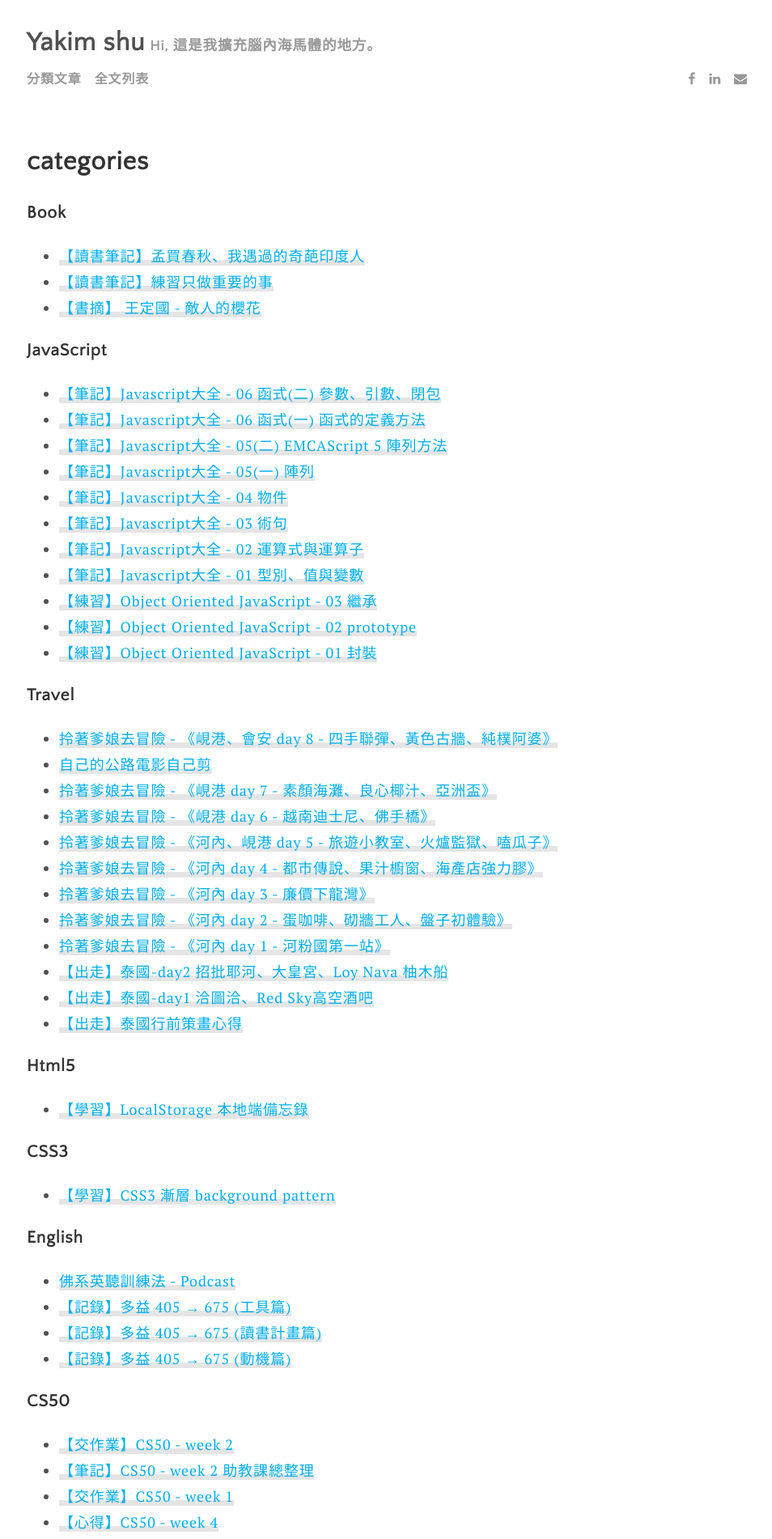
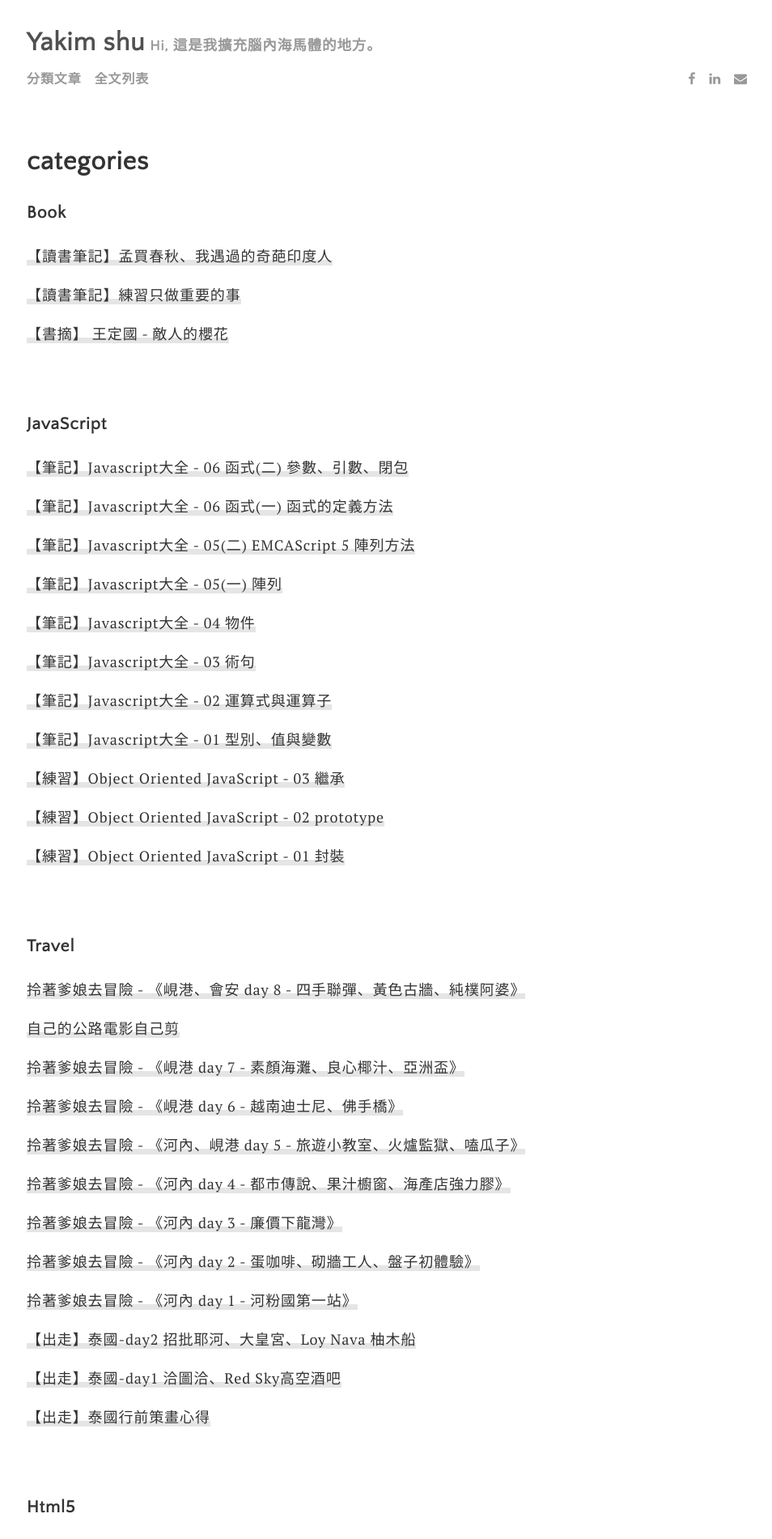
Before and after one commit to yakim-shu/blogger, a Jekyll site: the page built from category.md, in a window 1280 px wide. Shown: the top 1901 px of the page at 81% size, without its empty margins (159-1113 px from the left). Built offline with Jekyll 4.4.1, drawn with Linux system fonts in a browser that asks for light colours; nearby versions of some CDN libraries.

Commit message:
Adjust theme

```diff
--- a/category.md
+++ b/category.md
@@ -5,9 +5,12 @@
 
 {% for category in site.categories %}
   <h3>{{ category[0] }}</h3>
-  <ul>
+  <ul class="posts">
     {% for post in category[1] %}
-      <li><a href="{{ post.url }}">{{ post.title }}</a></li>
+      <li itemscope>
+        <a href="{{ post.url }}">{{ post.title }}</a>
+        <p class="post-date"></p>
+      </li>
     {% endfor %}
   </ul>
 {% endfor %}
```
Also changed, not shown: 1 other file.
